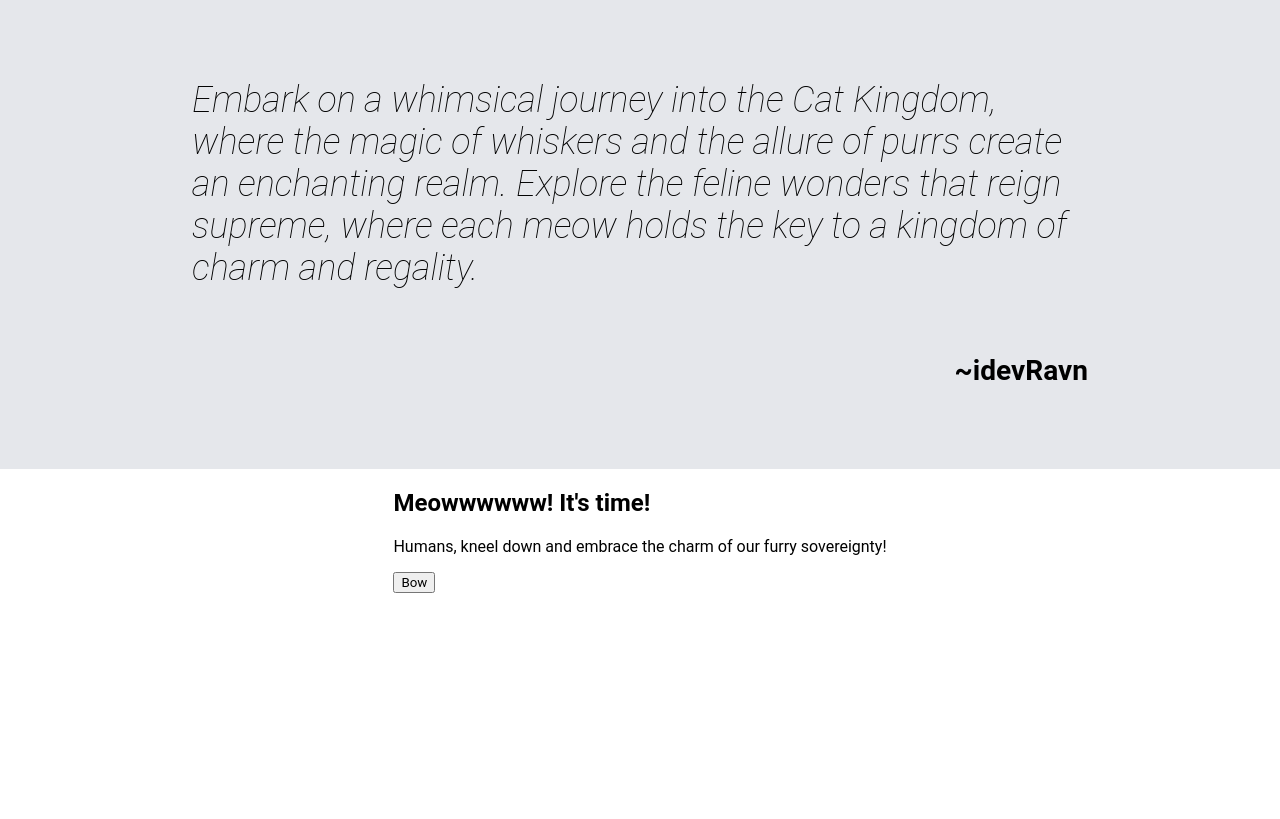
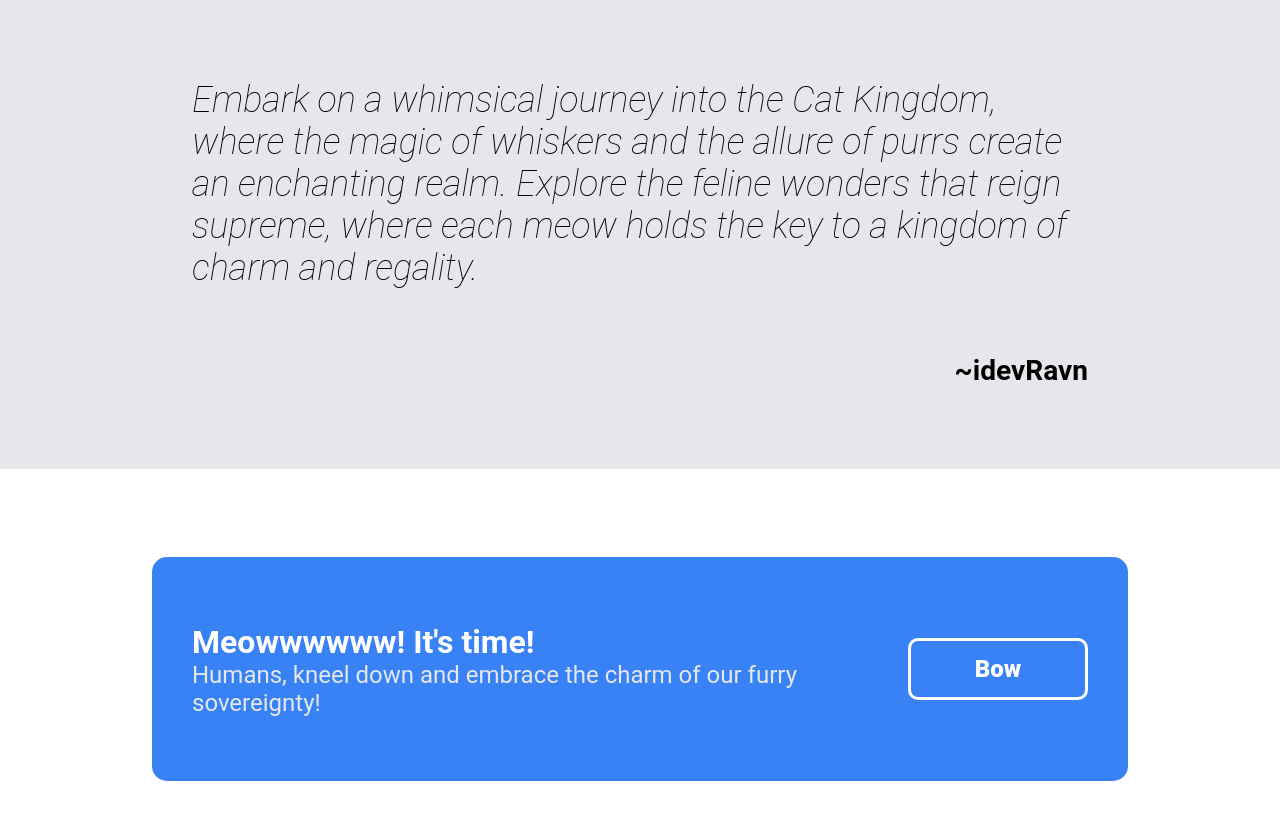
Before and after one commit to idevRavn/CatKingdom, a plain HTML site: page index.html in a window 1280 px wide. Shown: the part 1115-1934 px from the top of the page. Before the commit the page ends 1708 px from the top, so only its background shows below. Drawn offline with Linux system fonts and the light colour scheme.

Commit message:
Update style.css
Added styling to the container, texts  and button

```diff
--- a/styles.css
+++ b/styles.css
@@ -15,6 +15,7 @@ body {
   color: #f9faf8;
   padding: 16px;
   height: 64vh;
+  width: 100%;
 }
 
 .header {
@@ -113,6 +114,7 @@ ul a {
 .third-section {
   background-color: #e5e7eb;
   height: 60vh;
+  width: 100%;
   display: flex;
   align-items: center;
   justify-content: center;
@@ -137,3 +139,45 @@ ul a {
   font-size: 24px;
   align-self: flex-end;
 }
+
+.fourth-section {
+  display: flex;
+  align-items: center;
+  justify-content: center;
+  width: 100%;
+  height: 50vh;
+}
+
+.blue-box {
+  width: 70%;
+  background-color: #3882f6;
+  color: white;
+  padding: 40px;
+  border: none;
+  border-radius: 15px;
+  display: flex;
+  align-items: center;
+  justify-content: space-around;
+}
+
+.blue-head {
+  margin-bottom: 0;
+  font-size: 32px;
+}
+
+.blue-para {
+  color: #e5e7eb;
+  margin-top: 0;
+  font-size: 24px;
+}
+
+.bow-btn {
+  padding: 14px;
+  width: 180px;
+  border-radius: 10px;
+  border: 3px solid white;
+  background-color: #3882f6;
+  color: white;
+  font-size: 24px;
+  font-weight: 900;
+}
```
